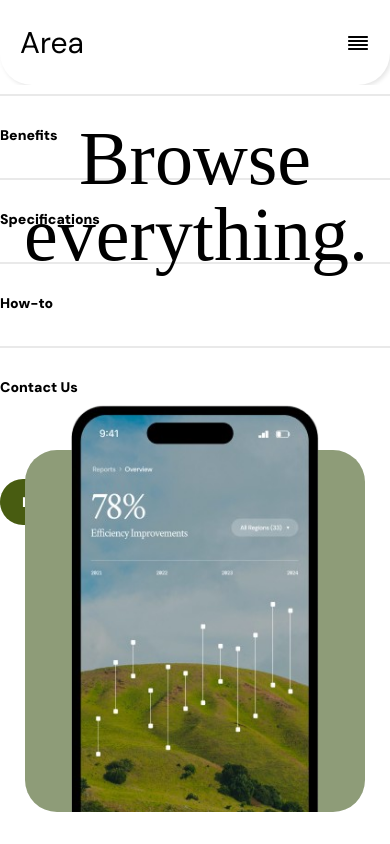
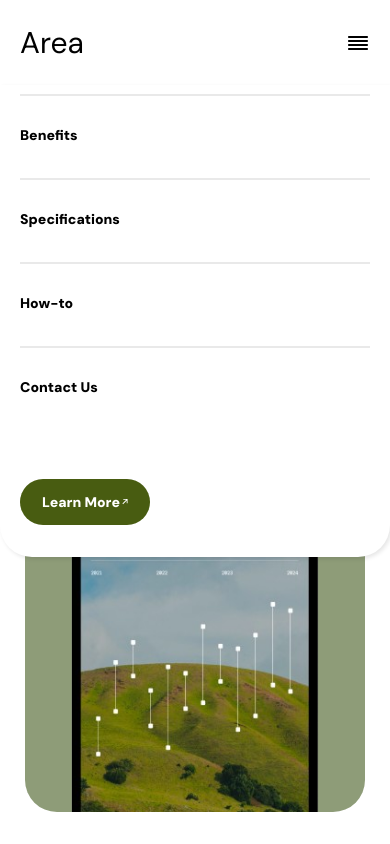
Before and after one commit to dmytroprymak/Area, a plain HTML site: page index.html in a window 390 px wide. Both pictures are taken after a click on the button 358 px from the left and 42 px from the top of the page. Shown: the top 844 px of the page. Drawn offline with Linux system fonts and the light colour scheme.

Commit message:
Finish website

```diff
--- a/js/mobile-menu.js
+++ b/js/mobile-menu.js
@@ -1,13 +1,18 @@
 const mobileMenu = document.querySelector(".header__nav");
 const menuBtnOpen = document.querySelector(".menu-btn-open");
 const menuBtnClose = document.querySelector(".menu-btn-close");
+const header = document.querySelector(".header");
 
-const toggleMenu = () => mobileMenu.classList.toggle("is-open");
-const disableScroll = () =>
+const toggleMenu = () => {
+  mobileMenu.classList.toggle("is-open");
+  header.classList.toggle("is-open");
   document.body.classList.toggle("is-scroll-disabled");
+};
+
+// const disableScroll = () =>
 
 menuBtnOpen.addEventListener("click", toggleMenu);
 menuBtnClose.addEventListener("click", toggleMenu);
 
-menuBtnOpen.addEventListener("click", disableScroll);
-menuBtnClose.addEventListener("click", disableScroll);
+// menuBtnOpen.addEventListener("click", disableScroll);
+// menuBtnClose.addEventListener("click", disableScroll);
--- a/scss/components/_buttons.scss
+++ b/scss/components/_buttons.scss
@@ -50,6 +50,10 @@
 
   &:hover &__text,
   &:hover &__svg {
-    transform: translateX(232px);
+    transform: translateX(106px);
+
+    @media screen and (min-width: $bp-tablet) {
+      transform: translateX(232px);
+    }
   }
 }
--- a/scss/layouts/_header.scss
+++ b/scss/layouts/_header.scss
@@ -5,8 +5,16 @@
   margin-bottom: 40px;
   border-bottom-right-radius: 32px;
   border-bottom-left-radius: 32px;
+
   background-color: var(--color-background);
   box-shadow: 2px 2px 4px rgba(0, 0, 0, 0.1);
+  z-index: 10000;
+
+  &.is-open {
+    border-bottom-right-radius: 0;
+    border-bottom-left-radius: 0;
+    box-shadow: none;
+  }
 
   @media screen and (min-width: $bp-tablet) {
     margin-bottom: 70px;
@@ -16,12 +24,7 @@
   &__container {
     position: relative;
     max-width: 1320px;
-    padding: 0 20px;
     margin: 0 auto;
-
-    @media screen and (min-width: $bp-tablet) {
-      padding: 0 40px;
-    }
   }
 
   &__nav {
@@ -30,21 +33,32 @@
 
     &.is-open {
       .header__bottom {
-        transform: translateY(0);
+        display: block;
+        top: 100%;
+        max-height: 500px;
+        box-shadow: 2px 2px 4px rgba(0, 0, 0, 0.1);
+        border-bottom-right-radius: 32px;
+        border-bottom-left-radius: 32px;
+      }
+
+      .header__link::before {
+        content: "";
       }
     }
   }
   // TOP
   &__top {
+    position: relative;
     display: flex;
+
     align-items: center;
     justify-content: space-between;
-    padding: 20px 0;
+    padding: 20px 20px;
     width: 100%;
     z-index: 40;
 
     @media screen and (min-width: $bp-tablet) {
-      padding: 20px 0 0 0;
+      padding: 20px 40px;
     }
   }
 
@@ -103,14 +117,13 @@
     align-items: start;
     flex-direction: column;
     width: 100%;
-    padding: 8px 0 32px 0;
-    transform: translateY(-150%);
-    top: 100%;
+    max-height: 0;
+    padding: 8px 20px 32px 20px;
+    top: -1000%;
     left: 0;
-    transition: transform 0.5s ease;
+    transition: max-height 0.5s ease;
     background-color: var(--color-background);
-    border-bottom-right-radius: 32px;
-    border-bottom-left-radius: 32px;
+    border-radius: 0;
     z-index: 30;
     overflow: hidden;
 
@@ -137,7 +150,7 @@
       width: 100%;
       top: 1px;
       border: 1px solid var(--color-gray-light);
-      content: "";
+      content: none;
     }
     @media screen and (min-width: $bp-tablet) {
       padding: 0;
```
Also changed, not shown: css/main.min.css, 1 other file.
